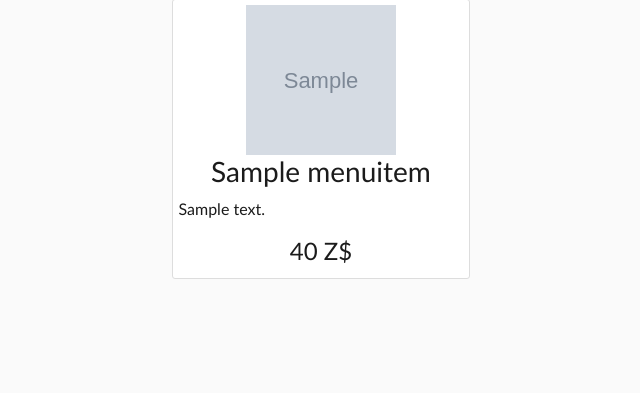
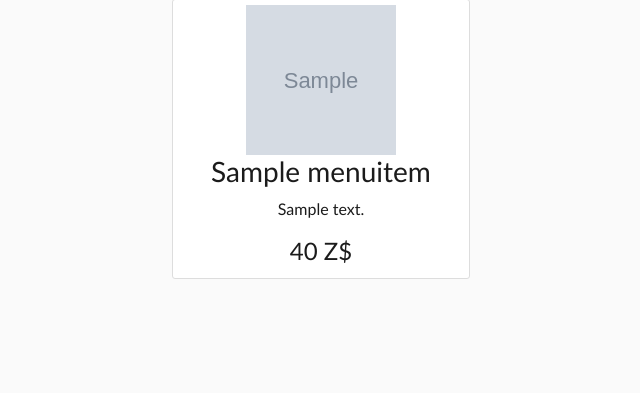
Before and after one commit to omerg864/ChopChopDjango, a Django app: a page that uses chopchop/templates/menu.html in a window 1280 px wide. Shown: the part 325-718 px from the top of the page, without its empty margins (319-959 px from the left). Run offline with Django 3.2, Linux system fonts and the light colour scheme; tables that the repository leaves empty hold one stand-in row (values such as "Sample post"); grey boxes marked "Sample" are stand-in pictures; some libraries are stand-ins or nearby versions.

Commit message:
description center

```diff
--- a/chopchop/templates/menu.html
+++ b/chopchop/templates/menu.html
@@ -35,9 +35,7 @@
         <img src="{{ item.picture_url }}" width="150px" height="150px" alt="Delicious">
         {% endif %}
         <h3>{{ item.name }}</h3>
-        <div style="text-align: left">
         <p>{{ item.description }}</p>
-    </div>
         <h4>{{ item.price|convert_price|fix_number }} Z$</h4>
         {% else %}
         {% if item.picture_url != '' %}
```
